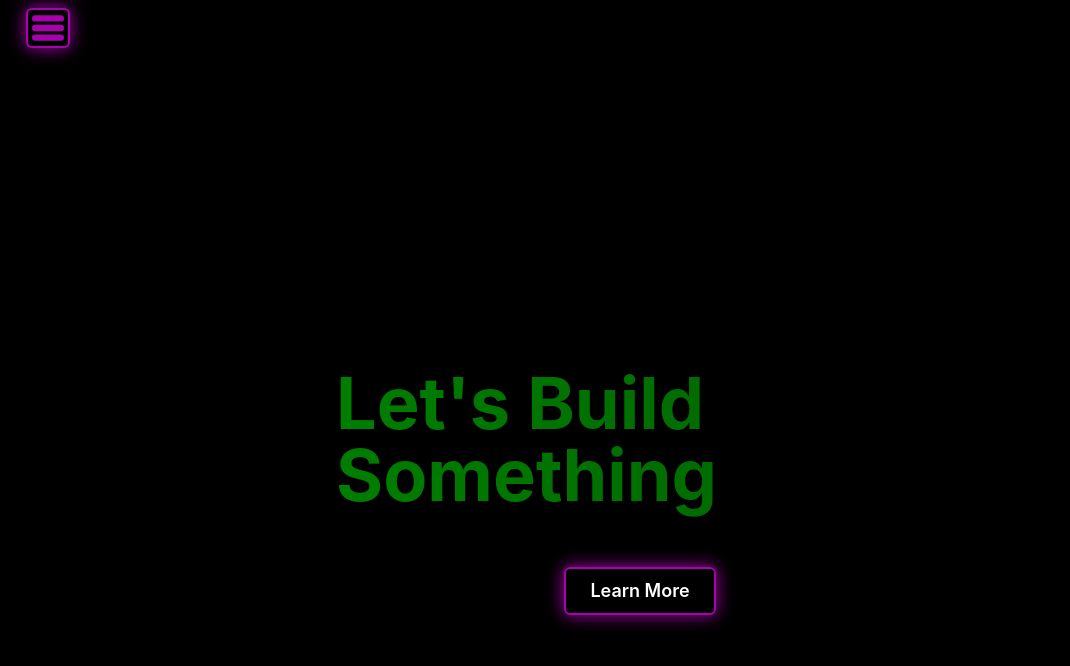
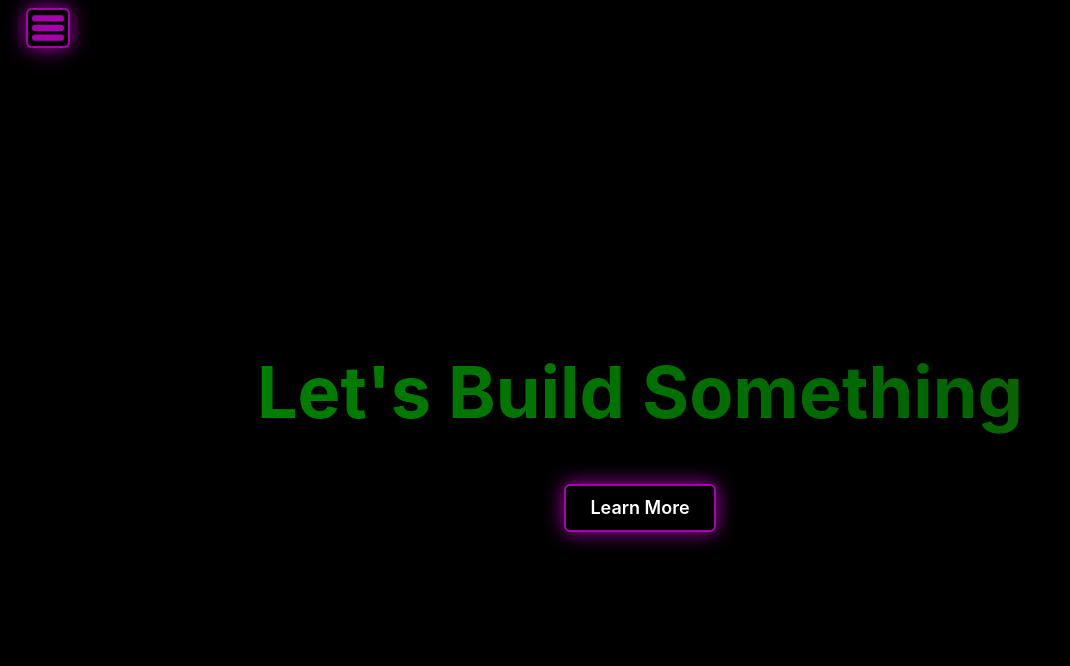
Before and after one commit to medranomiler/next-portfolio, a Next.js app: page /build in a window 1280 px wide. Shown: the top 666 px of the page, without its empty margins (0-1070 px from the left). Built offline with nearby package versions, Linux system fonts and the light colour scheme.

Commit message:
done? added and tested db locally and on deployment. success

```diff
--- a/src/hooks/useFetchGitHubData.js
+++ b/src/hooks/useFetchGitHubData.js
@@ -12,13 +12,13 @@ function useFetchGitHubData() {
       console.log(data);
       setRepos([
         data[0],
+        data[9],
+        data[19],
+        data[14],
         data[3],
         data[4],
         data[12],
         data[18],
-        data[14],
-        data[9],
-        data[19],
       ]);
       setLoading(false);
     }
--- a/src/lib/connectMongo.js
+++ b/src/lib/connectMongo.js
@@ -1,5 +1,8 @@
 import mongoose from "mongoose";
 
-const connectMongo = async () => mongoose.connect(process.env.MONGODB_URI);
+const connectMongo = async () =>{
+    await mongoose.connect(process.env.MONGODB_URI);
+console.log("Connected to MongoDB.")
+}
 
 export default connectMongo;
--- a/src/pages/build.js
+++ b/src/pages/build.js
@@ -27,7 +27,6 @@ const Home = () => {
       phone: phoneRef.current.value,
       message: messageRef.current.value,
     };
-    console.log("new user", newUser)
 
     try {
       const res = await fetch("/api/users", {
@@ -42,9 +41,8 @@ const Home = () => {
       }
 
       const data = await res.json();
-      // console.log(data);
       toast({
-        title: "Form Submitted.",
+        title: `Thank you ${newUser.name}!`,
         description: "Your form was submitted. I will be in touch shortly!",
         status: "success",
         duration: 9000,
@@ -79,13 +77,8 @@ const Home = () => {
         <meta name="viewport" content="width=device-width, initial-scale=1" />
         <link rel="icon" />
       </Head>
-      <Box h={{
-        base: "800",
-        sm: "950"
-      }}
-        backgroundColor="black"
-      >
-        <AbsoluteCenter axis="both">
+      <div style={{ height: "800px", backgroundColor: "black", display: "flex", justifyContent: "center", alignItems: "center" }}>
+        <div style={{ display: "flex", justifyContent: "center", alignItems: "center" }}>
           <VStack spacing={{
             base: 4,
             md: 10
@@ -119,7 +112,7 @@ const Home = () => {
               md: "4xl"
             }}
               bgGradient='linear(to-l, #7928CA, #FF0080)'
-              bgClip='text' p={4}>{isVisible ? (<p>Let&#x27;s Build Something</p>) : ""}</Heading>
+              bgClip='text' p={4}>{isVisible ? (<p style={{ textAlign: "center" }}>Let&#x27;s Build Something</p>) : ""}</Heading>
 
             {isVisible ? (<Button onClick={onClick} style={{
               backgroundColor: "transparent", color: "white", animation: "glow 2s ease-in-out infinite"
@@ -130,9 +123,9 @@ const Home = () => {
               <Links />
             </>)}
           </VStack>
-        </AbsoluteCenter>
+        </div>
 
-      </Box>
+      </div>
     </>
   )
 }
```
Also changed, not shown: src/components/Repos/RepoCard.js (+15 -1 lines). Lines whose indentation alone changed are shown as unchanged.
